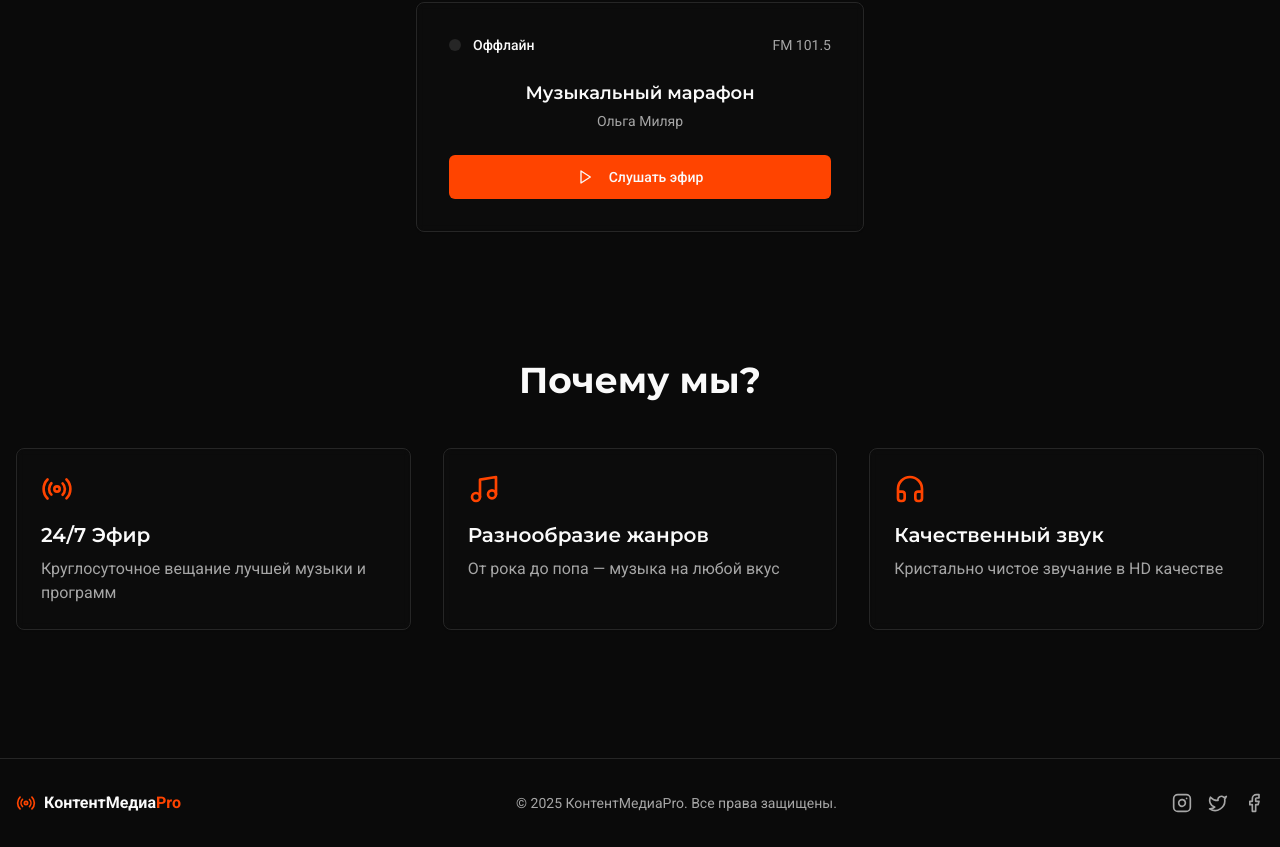
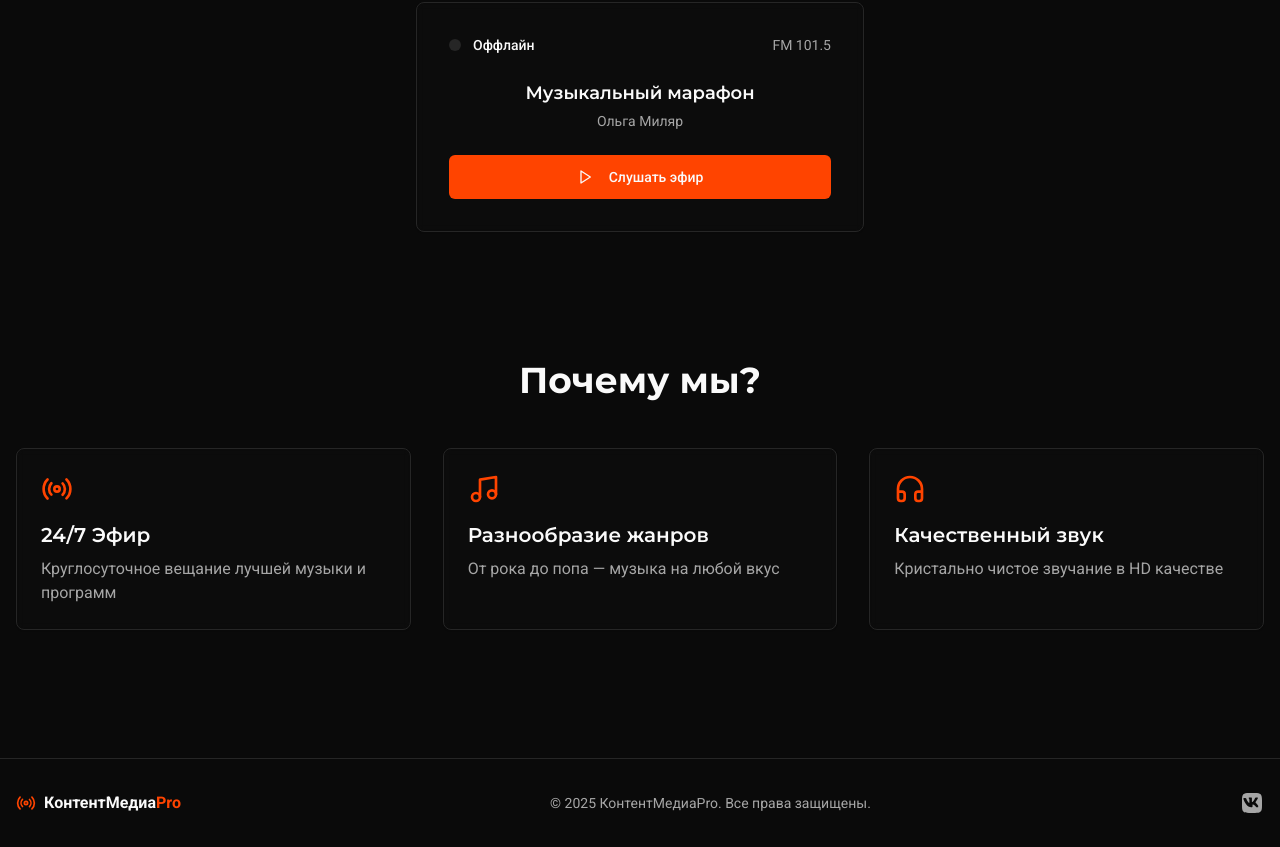
Before and after one commit to pr-poehali-dev/radio-station-content-creation, a React (Vite) app: page / in a window 1280 px wide. Shown: the part 574-1421 px from the top of the page. Built offline with nearby package versions, Linux system fonts and the light colour scheme.

Commit message:
Замена логотипов соцсетей на ВК

```diff
--- a/src/pages/Index.tsx
+++ b/src/pages/Index.tsx
@@ -266,9 +266,11 @@ function Index() {
             </div>
             <p className="text-sm text-muted-foreground">© 2025 КонтентМедиаPro. Все права защищены.</p>
             <div className="flex gap-4">
-              <Icon name="Instagram" className="text-muted-foreground hover:text-primary cursor-pointer transition-colors" size={20} />
-              <Icon name="Twitter" className="text-muted-foreground hover:text-primary cursor-pointer transition-colors" size={20} />
-              <Icon name="Facebook" className="text-muted-foreground hover:text-primary cursor-pointer transition-colors" size={20} />
+              <a href="https://vk.com" target="_blank" rel="noopener noreferrer">
+                <svg className="w-6 h-6 text-muted-foreground hover:text-primary cursor-pointer transition-colors" viewBox="0 0 24 24" fill="currentColor">
+                  <path d="M15.07 2H8.93C3.33 2 2 3.33 2 8.93v6.14C2 20.67 3.33 22 8.93 22h6.14c5.6 0 6.93-1.33 6.93-6.93V8.93C22 3.33 20.67 2 15.07 2zm3.19 14.29h-1.48c-.66 0-.86-.53-2.05-1.73-1.03-1.01-1.49-1.15-1.75-1.15-.36 0-.46.1-.46.58v1.58c0 .43-.14.68-1.25.68-1.85 0-3.89-1.12-5.33-3.21C3.84 9.88 3.4 7.85 3.4 7.4c0-.26.1-.5.58-.5h1.48c.43 0 .6.2.76.66.85 2.37 2.26 4.44 2.85 4.44.22 0 .32-.1.32-.66v-2.56c-.07-1.32-.77-1.43-.77-1.9 0-.21.17-.42.45-.42h2.33c.36 0 .5.2.5.63v3.47c0 .36.16.5.26.5.22 0 .4-.14.82-.56 1.26-1.42 2.17-3.62 2.17-3.62.12-.26.32-.5.75-.5h1.48c.53 0 .65.27.53.63-.21.97-2.24 3.94-2.24 3.94-.19.3-.26.44 0 .77.19.25.8.78 1.21 1.26.74.84 1.31 1.54 1.46 2.03.16.48-.08.73-.56.73z"/>
+                </svg>
+              </a>
             </div>
           </div>
         </div>
```
